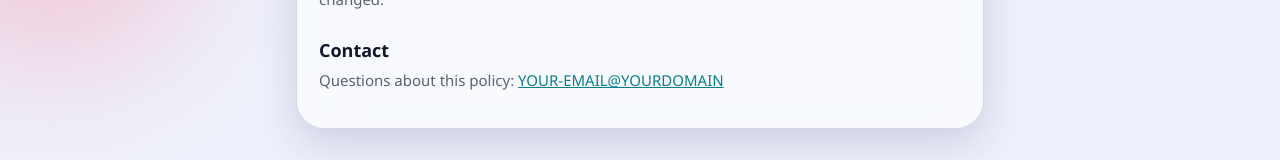
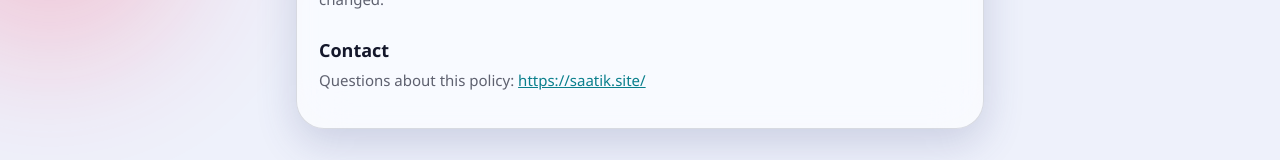
Before and after one commit to muhammadh4ssan/SAATikTok-Video-Downloader, a website: page public/privacy.html in a window 1280 px wide. Shown: the part 830-990 px from the top of the page. Drawn offline with Linux system fonts and the light colour scheme.

Commit message:
Update privacy.html

```diff
--- a/public/privacy.html
+++ b/public/privacy.html
@@ -37,7 +37,7 @@
 <p>We may update this policy from time to time. The date at the top shows when it last changed.</p>
 
 <h2>Contact</h2>
-<p>Questions about this policy: <a href="mailto:YOUR-EMAIL@YOURDOMAIN">YOUR-EMAIL@YOURDOMAIN</a></p>
+<p>Questions about this policy: <a href="mailto:hassanweb@saatik.site">https://saatik.site/</a></p>
 </article>
 </main>
 </body></html>
```
